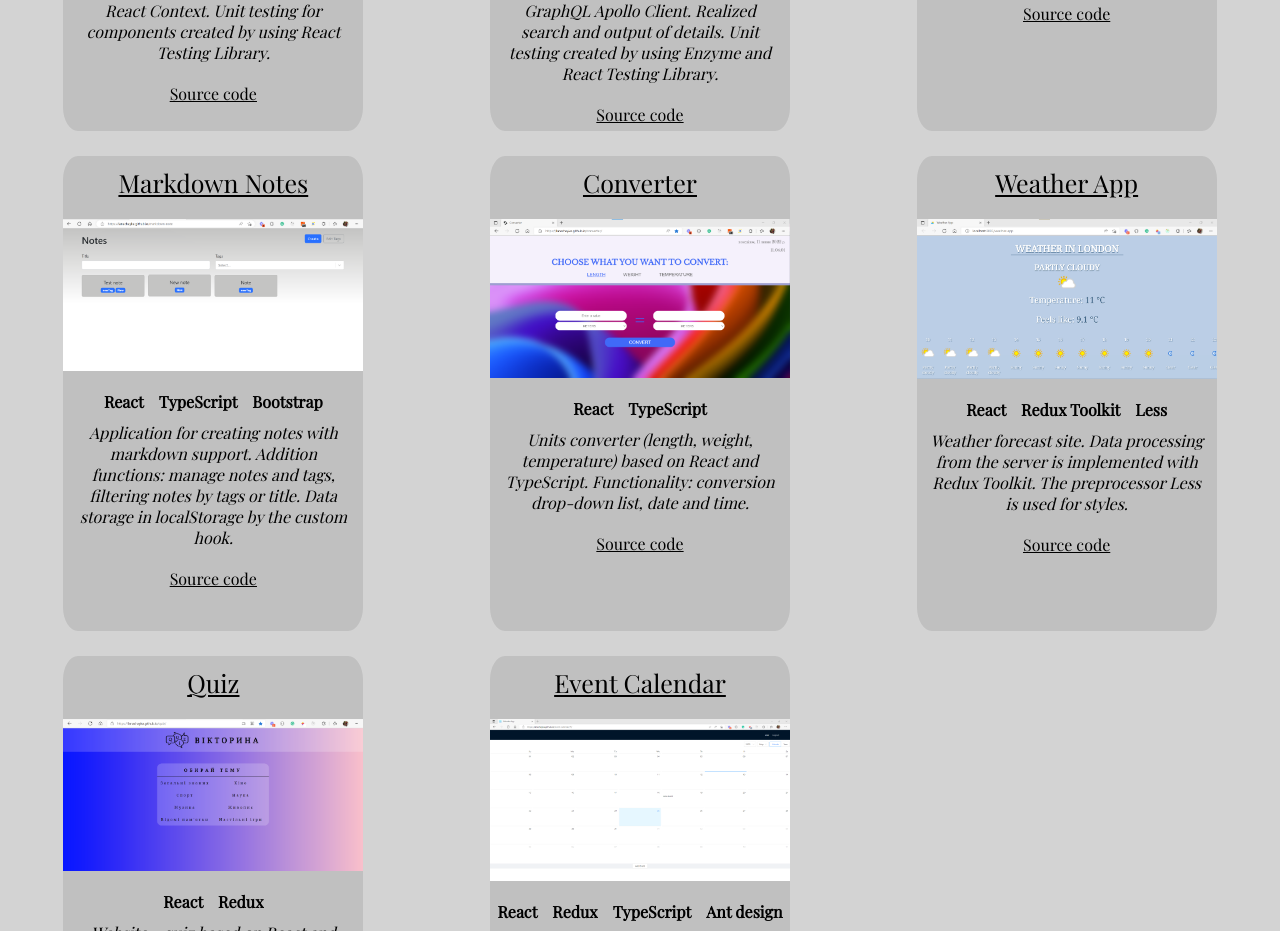
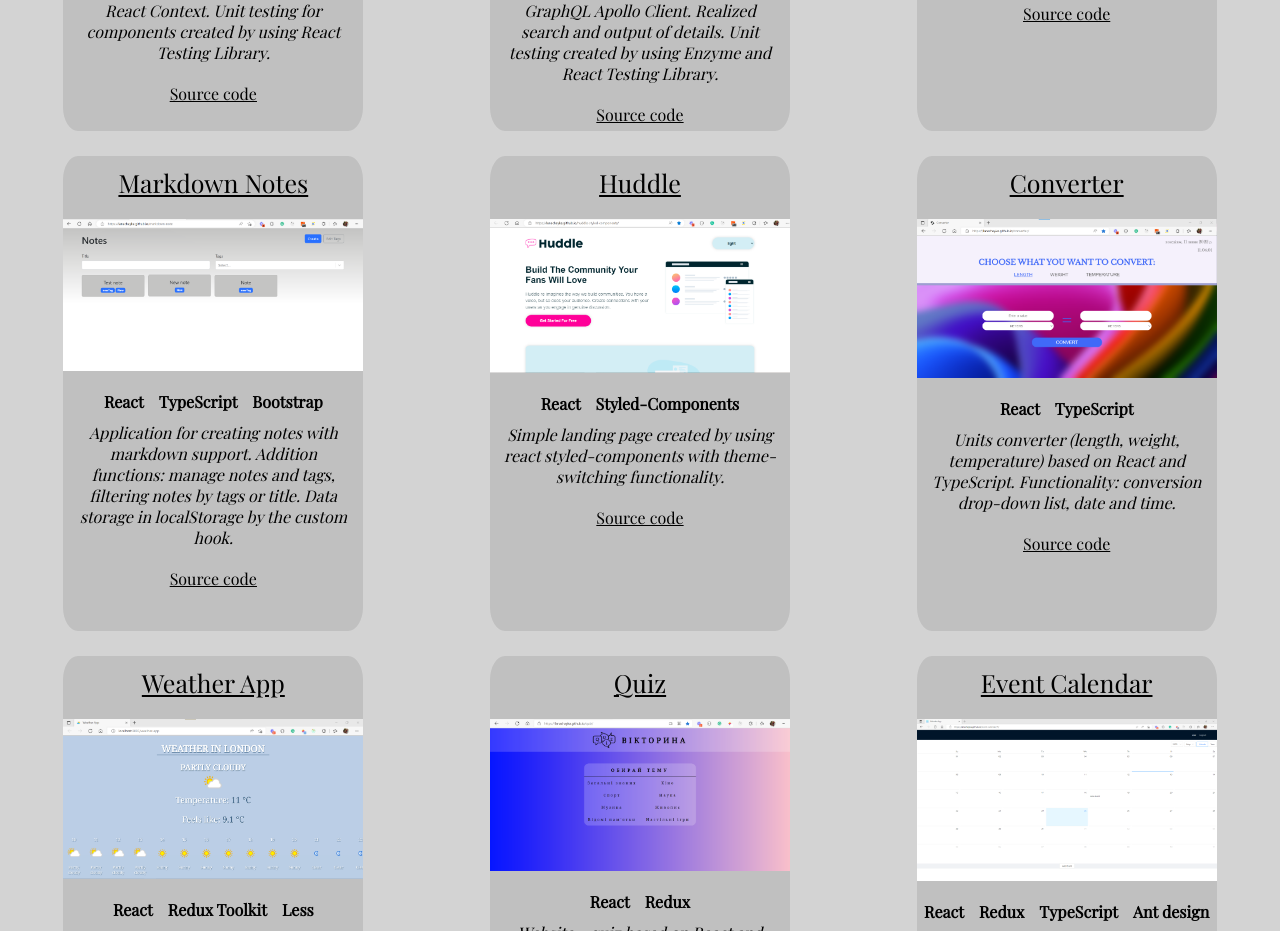
Before and after one commit to lanachayka/portfolio, a React (Create React App) app: page / in a window 1280 px wide. Shown: the part 1020-1951 px from the top of the page. Built offline with nearby package versions, Linux system fonts and the light colour scheme.

Commit message:
add new project

```diff
--- a/src/data/projects.js
+++ b/src/data/projects.js
@@ -64,6 +64,15 @@ export const projects = [
     },
     {
         id: 7,
+        name: 'Huddle',
+        url: 'https://lanachayka.github.io/huddle-styled-components/',
+        source: 'https://github.com/lanachayka/huddle-styled-components',
+        photo: 'huddle.png',
+        technologies: ['React', 'Styled-Components'],
+        description: 'Simple landing page created by using react styled-components with theme-switching functionality.'
+    },
+    {
+        id: 8,
         name: 'Converter',
         url: 'https://lanachayka.github.io/converter/',
         source: 'https://github.com/lanachayka/converter',
@@ -72,7 +81,7 @@ export const projects = [
         description: 'Units converter (length, weight, temperature) based on React and TypeScript. Functionality: conversion drop-down list, date and time.'
     },
     {
-        id: 8,
+        id: 10,
         name: 'Weather App',
         url: 'https://lanachayka.github.io/weather-app/',
         source: 'https://github.com/lanachayka/weather-app',
@@ -81,7 +90,7 @@ export const projects = [
         description: 'Weather forecast site. Data processing from the server is implemented with Redux Toolkit. The preprocessor Less is used for styles.'
     },
     {
-        id: 9,
+        id: 11,
         name: 'Quiz',
         url: 'https://lanachayka.github.io/quiz/',
         source: 'https://github.com/lanachayka/quiz',
@@ -90,7 +99,7 @@ export const projects = [
         description: 'Website - quiz based on React and Redux. Opportunities to choose a topic and pass the quiz.'
     },
     {
-        id: 10,
+        id: 12,
         name: 'Event Calendar',
         url: 'https://lanachayka.github.io/event-calendar/',
         source: 'https://github.com/lanachayka/event-calendar',
```
Also changed, not shown: src/data/screenshots/huddle.png (added).
